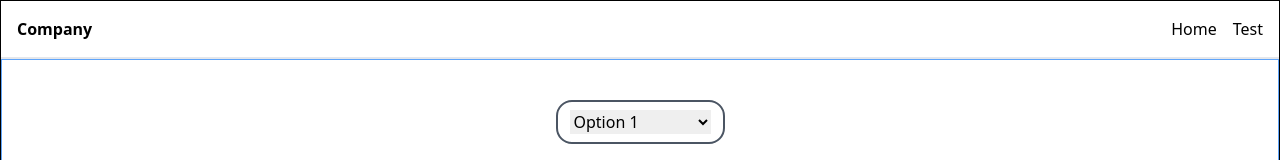
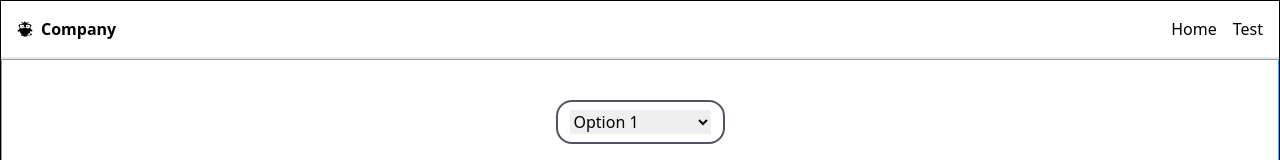
Before and after one commit to jamhanpar/react-components, a React (Create React App) app in the folder client/: page / in a window 1280 px wide. Shown: the top 160 px of the page. Built offline with nearby package versions, Linux system fonts and the light colour scheme.

Commit message:
add react-icons and logo to nav bar

```diff
--- a/client/package.json
+++ b/client/package.json
@@ -5,6 +5,7 @@
   "dependencies": {
     "react": "^18.0.0",
     "react-dom": "^18.0.0",
+    "react-icons": "^4.7.1",
     "react-router-dom": "^6.6.2",
     "react-scripts": "5.0.0",
     "web-vitals": "^2.1.4"
--- a/client/src/components/Nav.js
+++ b/client/src/components/Nav.js
@@ -1,11 +1,13 @@
 import React from "react";
 import { Link } from "react-router-dom";
+import { FaEarlybirds } from "react-icons/fa";
 
 export default function Nav() {
   return (
     <div>
       <nav className="flex justify-between p-4 border-b-2 border-gray-200">
-        <div>
+        <div className="flex flex-row items-center gap-2">
+          <FaEarlybirds />
           <h1 className="font-bold">Company</h1>
         </div>
         <ul className="flex gap-4">
```
Also changed, not shown: 1 other file (tests, documents, lock files or other folders).
